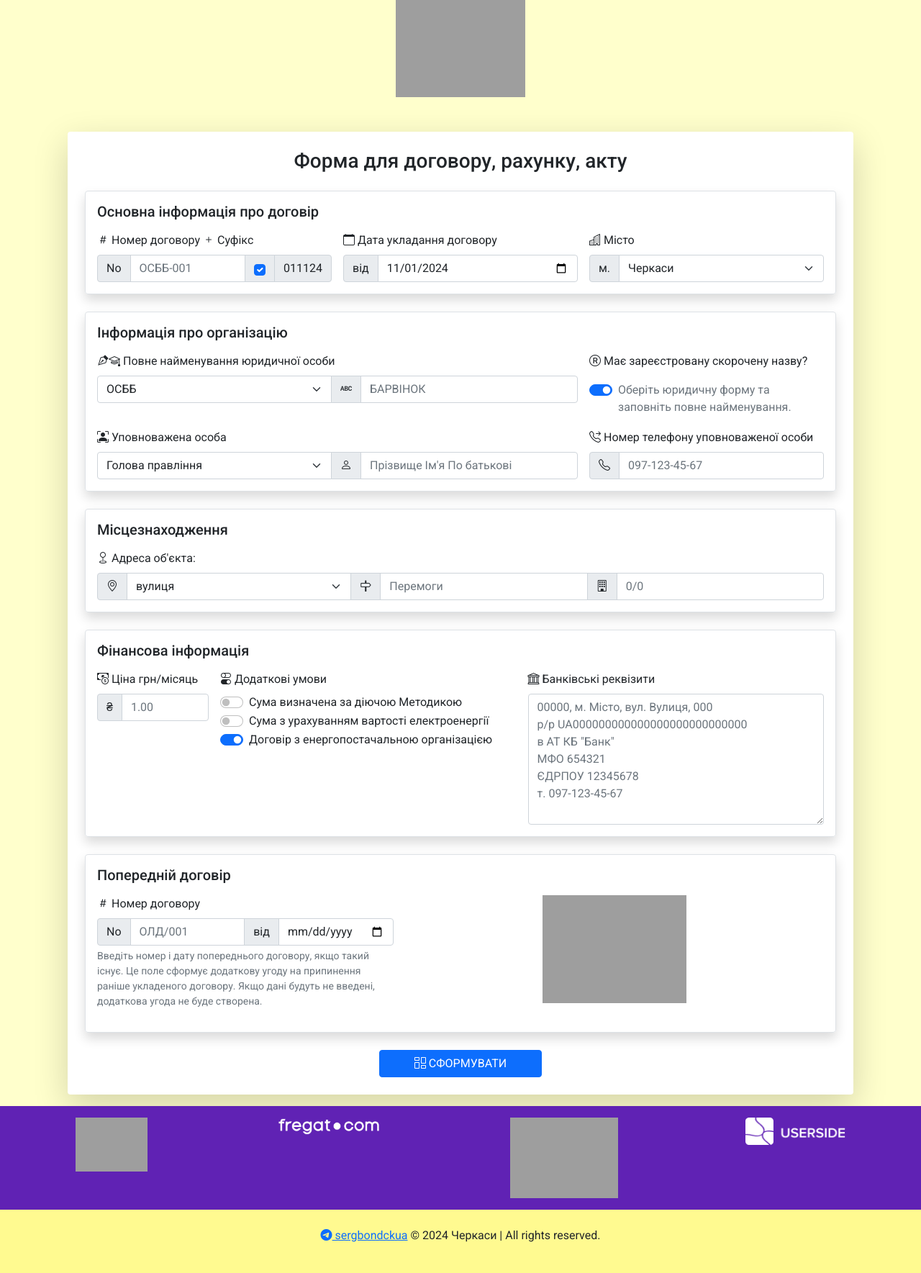
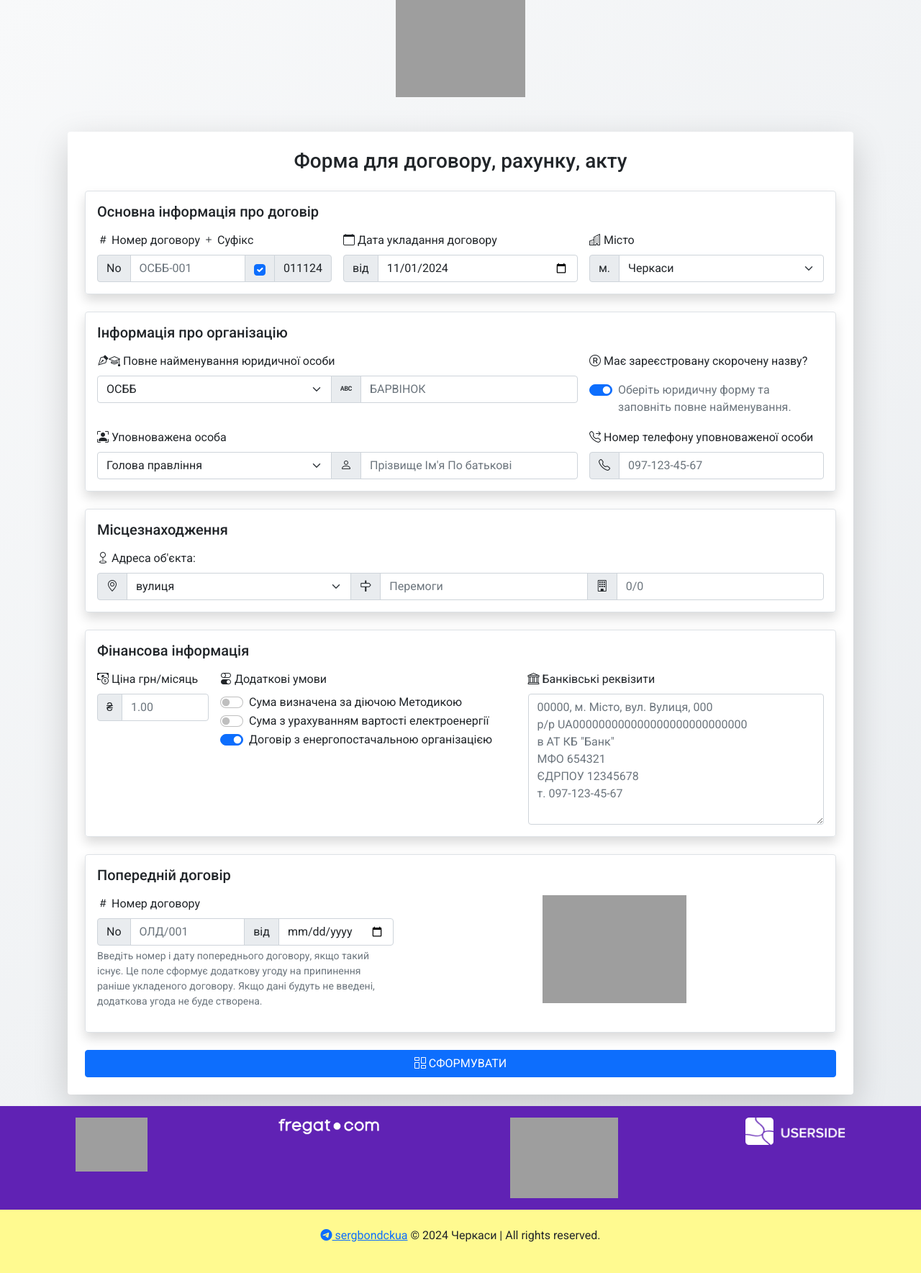
Before and after one commit to sergbondckua/internal_service_platform, a Django app: page /contract/ in a window 1280 px wide. Shown: the whole page at 72% size. Run offline with Django 4.2, Linux system fonts and the light colour scheme; parts of the project's set-up code (start-up, migrations or seed data) failed here and were passed over; some libraries are stand-ins or nearby versions; grey boxes are pictures that could not be loaded.

Commit message:
edit front-end

```diff
--- a/static/dashboard/css/style.css
+++ b/static/dashboard/css/style.css
@@ -7,7 +7,7 @@ body {
 }
 
 header {
-    background: #f8f9fa;
+    /*background: #f8f9fa;*/
     color: #6022b4;
     padding: 1.5rem 0;
     text-align: center;
--- a/static/fil_in_docx/css/style.css
+++ b/static/fil_in_docx/css/style.css
@@ -1,9 +1,10 @@
 body {
-    background-color: #ffffcc;
+    /*background-color: #f8f9fa; !* Це колір фону #ffffcc;*!*/
+    background: linear-gradient(135deg, #f8f9fa, #e9ecef);
     font-family: 'Roboto', sans-serif;
 }
 header {
-    background-color: #ffffcc;
+    /*background-color: #f8f9fa;*/
 }
 footer {
     background-color: #fffa90;
--- a/templates/dashboard/base.html
+++ b/templates/dashboard/base.html
@@ -31,7 +31,8 @@
 </main>
 
 <footer>
-  <p>&copy; 2024 Черкаси. <a href="tg://user?id=5278577154">sergbondckua</a>.</p>
+  <p class=""><a target="_blank" href="tg://user?id=5278577154"><i class="bi bi-telegram"></i> sergbondckua</a> &copy;
+    2024 Черкаси | All rights reserved.</p>
 </footer>
 
 </body>
--- a/templates/dashboard/index.html
+++ b/templates/dashboard/index.html
@@ -10,6 +10,7 @@
       <div class="toolbox-item">
         <img src="{% static 'dashboard/images/search-icon.png' %}" alt="Пошук ключа">
         <h3>Пошук ключа</h3>
+        <p class="text-muted">Швидкий пошук комірки з ключем від шафи з обладнанням.</p>
       </div>
     </a>
 
@@ -18,6 +19,7 @@
       <div class="toolbox-item">
         <img src="{% static 'dashboard/images/labels-icon.png' %}" alt="Друк наліпок">
         <h3>Друк наліпок</h3>
+        <p class="text-muted">Створіть і надрукуйте наліпки для комірок з ключами.</p>
       </div>
     </a>
 
@@ -26,6 +28,7 @@
       <div class="toolbox-item">
         <img src="{% static 'dashboard/images/contract-icon.png' %}" alt="Створення договору">
         <h3>Створення договору</h3>
+        <p class="text-muted">Генеруйте договори за допомогою інтерактивної форми.</p>
       </div>
     </a>
   </div>
--- a/templates/fill_in_docx/generate_contract.html
+++ b/templates/fill_in_docx/generate_contract.html
@@ -203,7 +203,7 @@
 
         <!-- Submit Button -->
         <div class="col-12 text-center mt-4">
-          <button type="submit" class="btn btn-primary px-5"><i class="bi bi-columns-gap"></i> СФОРМУВАТИ
+          <button type="submit" class="w-100 btn btn-primary px-5"><i class="bi bi-columns-gap"></i> СФОРМУВАТИ
           </button>
         </div>
       </form>
```
